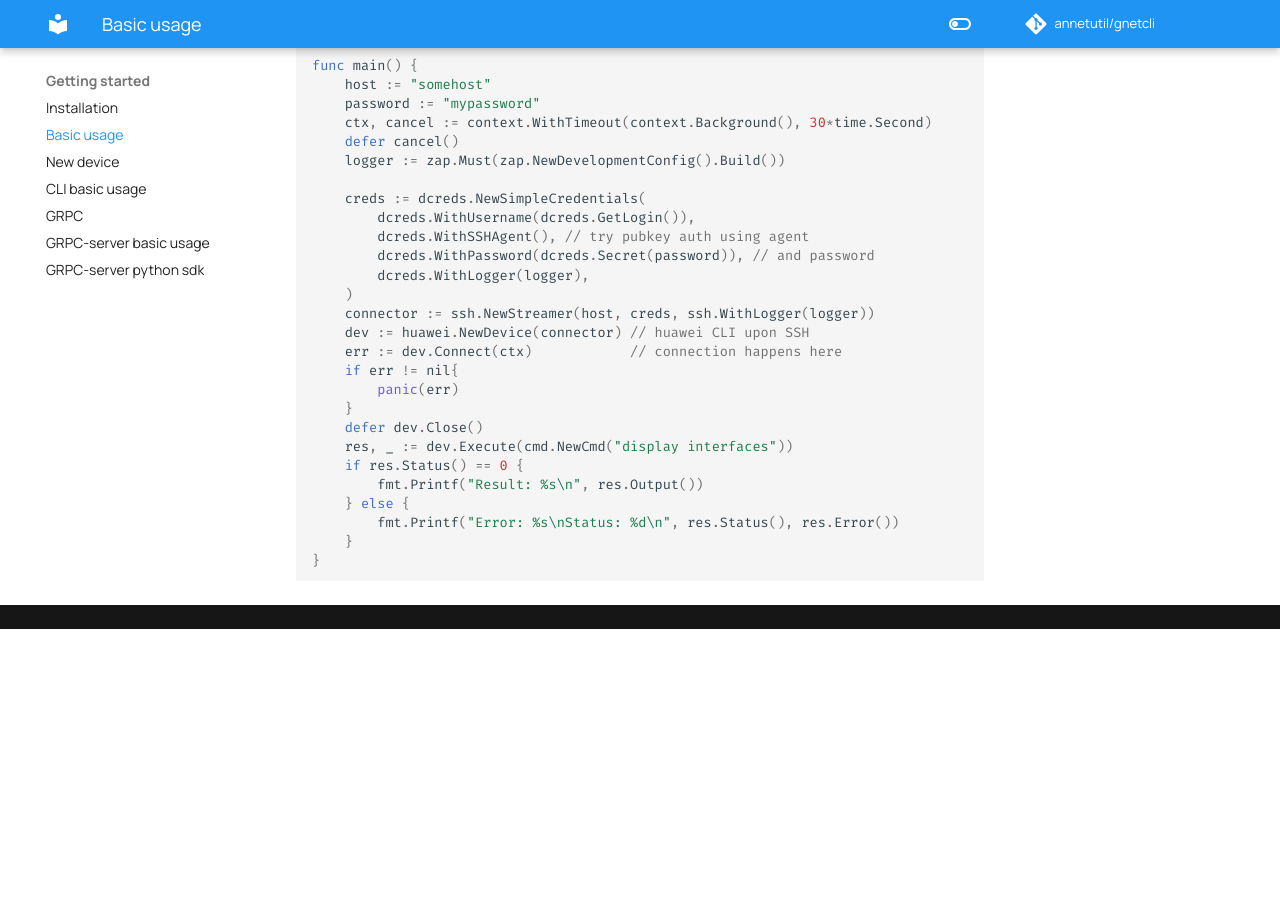
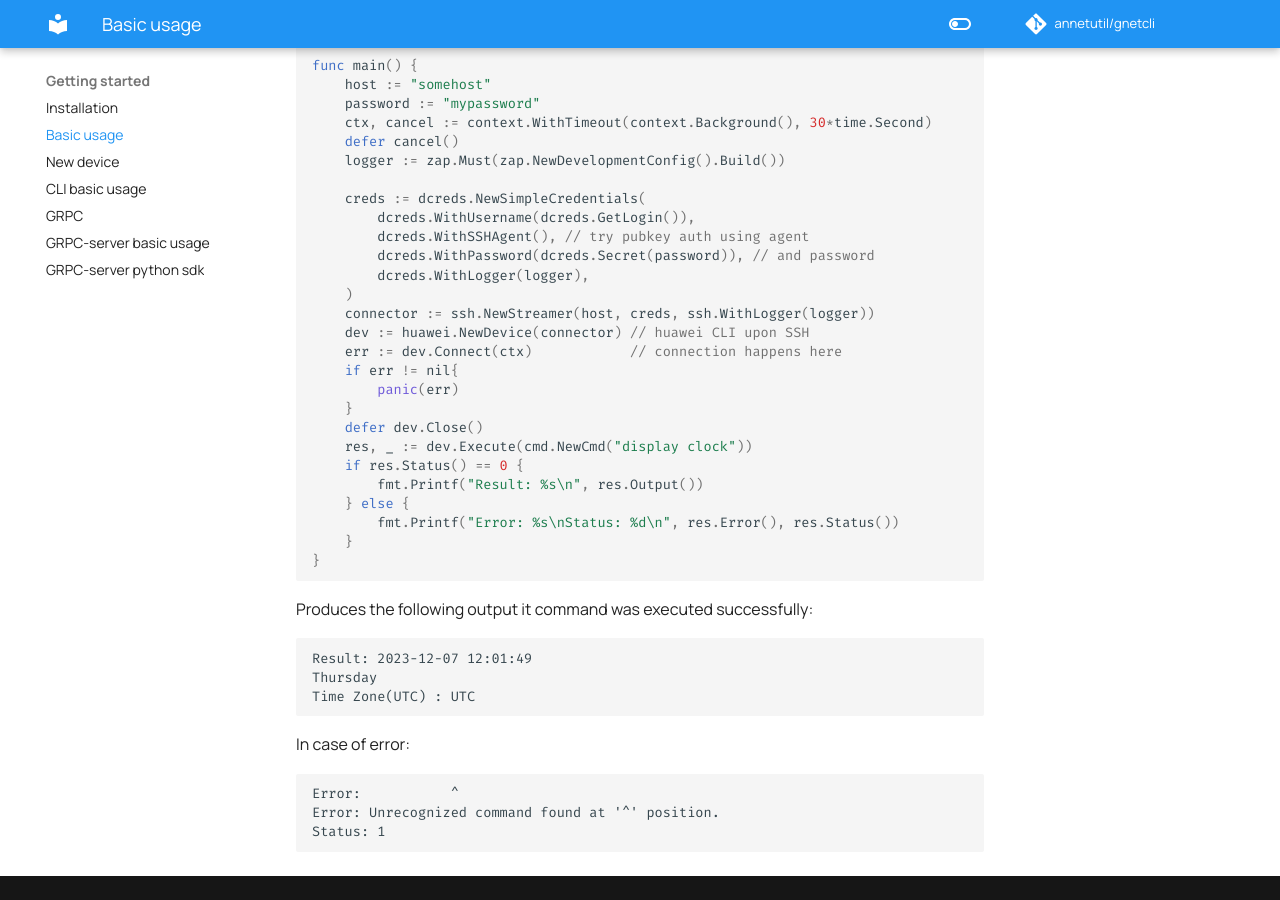
Before and after one commit to annetutil/gnetcli, an MkDocs documentation site: the page built from docs/basic_usage.md, in a window 1280 px wide and 900 px high, scrolled down 509 px. Built offline with MkDocs 1.6.1 and Material for MkDocs 9.7.7, drawn with Linux system fonts in a browser that asks for light colours; comment, search, counter and statistics services are not loaded; before the commit the page ends 1138 px from its top, so only the background shows below that; some of the changed text lies outside the part shown.

Commit message:
fix docs

````diff
--- a/docs/basic_usage.md
+++ b/docs/basic_usage.md
@@ -1,4 +1,4 @@
-A program which execute `display interfaces` and return output, error and exit status.
+A program which execute `display clock` and return output, error and exit status.
 
 ```go
 package main
@@ -36,11 +36,27 @@ func main() {
 		panic(err)
     }
 	defer dev.Close()
-	res, _ := dev.Execute(cmd.NewCmd("display interfaces"))
+	res, _ := dev.Execute(cmd.NewCmd("display clock"))
 	if res.Status() == 0 {
 		fmt.Printf("Result: %s\n", res.Output())
 	} else {
-		fmt.Printf("Error: %s\nStatus: %d\n", res.Status(), res.Error())
+		fmt.Printf("Error: %s\nStatus: %d\n", res.Error(), res.Status())
 	}
 }
 ```
+
+Produces the following output it command was executed successfully:
+
+```text
+Result: 2023-12-07 12:01:49
+Thursday
+Time Zone(UTC) : UTC
+```
+
+In case of error:
+
+```text
+Error:           ^
+Error: Unrecognized command found at '^' position.
+Status: 1
+```
````
Also changed, not shown: docs/basic_usage_cli.md (+0 -14 lines), docs/basic_usage_server_pysdk.md (+2 -1 lines), docs/new_device.md (+26 -2 lines), 1 other file.
